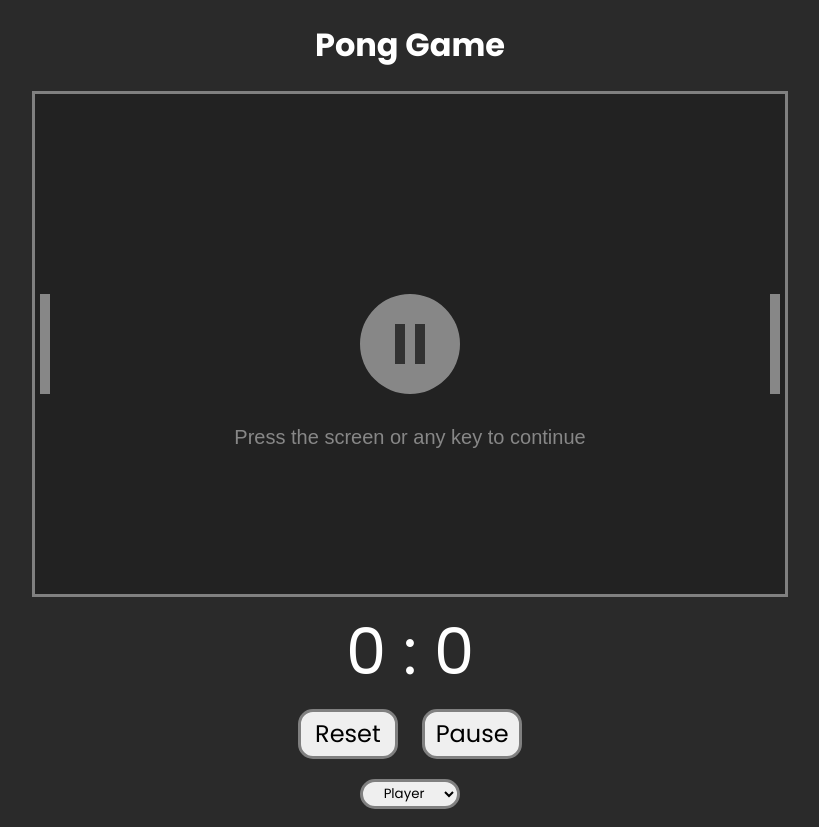
After one commit to brook5407/42KL-ft_transcendence, a Django app: page /pong/ in a window 1280 px wide. The commit adds this page. Shown: the whole page, without its empty margins (230-1049 px from the left). Run offline with Django 5.2, Linux system fonts and the light colour scheme.

Commit message:
added pong to url /pong

```diff
--- a/django/requirements.txt
+++ b/django/requirements.txt
@@ -16,7 +16,6 @@ djangorestframework==3.15.2
 hyperlink==21.0.0
 idna==3.6
 incremental==22.10.0
-install==1.3.5
 Markdown==3.6
 oauthlib==3.2.2
 pillow==10.2.0
--- /dev/null
+++ b/django/src/base/templates/pong.html
@@ -0,0 +1,35 @@
+<!DOCTYPE html>
+<html lang="en">
+{% load static %}
+<head>
+    <meta charset="UTF-8">
+    <meta name="viewport" content="width=device-width, initial-scale=1.0">
+    <!-- <link rel="stylesheet" href="style.css"> -->
+    <link rel="stylesheet" href="{% static 'styles/pong.css' %}" />
+    <title>Pong by Clonie</title>
+    <link rel="icon" type="image/x-icon" href="favicon.ico">
+</head>
+
+<body style="background-color: rgb(42, 42, 42);">
+    <div id="gameContainer">
+        <h1>Pong Game</h1>
+        <canvas id="gameCanvas" height="500" width="750"></canvas>
+        <div id="scoreBoard">0 : 0</div>
+        <button id="resetButton">Reset</button>
+        <button id="pauseButton">Pause</button>
+        <div>
+            <select id="gameMode">
+                <option value="Player">Player</option>
+                <option value="Computer">Computer</option>
+            </select>
+            <!-- <select id="difficulty">
+                <option value="Easy">Easy</option>
+                <option value="Normal">Normal</option>
+                <option value="Hard">Hard</option>
+            </select> -->
+        </div>
+    </div>
+    <!-- <script src="script.js"></script> -->
+    <script type="module" src="{% static 'js/pong.js' %}"></script>
+</body>
+</html>
--- a/django/src/base/urls.py
+++ b/django/src/base/urls.py
@@ -6,4 +6,5 @@ urlpatterns = [
     path("update_profile/", views.profileUpdateView, name="update_profile"),
     path("settings/", views.settings, name="settings"),
     path('profile/<str:pk>', views.userProfile, name='user_profile'),
+    path('pong/', views.pong, name='pong'),
 ]
--- a/django/src/base/views.py
+++ b/django/src/base/views.py
@@ -8,6 +8,8 @@ from .models import Profile
 def home(request):
     return render(request, 'home.html')
 
+def pong(request):
+    return render(request, 'pong.html')
 
 def userProfile(request, pk):
     user = User.objects.get(id=pk)
--- /dev/null
+++ b/django/src/static/js/pong.js
@@ -0,0 +1,291 @@
+const gameCanvas = document.querySelector("#gameCanvas");
+const ctx = gameCanvas.getContext("2d");
+const scoreText = document.querySelector("#scoreBoard");
+const resetButton = document.querySelector("#resetButton");
+const pauseButton = document.querySelector("#pauseButton");
+const gameHeight = gameCanvas.height;
+const gameWidth = gameCanvas.width;
+const boardBackground = "black";
+let pause = true;
+let animationID;
+
+const paddle = {
+	color1: "white",
+	color2: "white",
+	border: "white",
+	speed: 5
+};
+
+let ball = {
+	color: "white",
+	borderColor: "white",
+	radius: 8,
+	speed: 1,
+	x: gameWidth / 2,
+	y: gameHeight / 2,
+	xDirection: 0,
+	yDirection: 0
+};
+
+let intervalID;
+let player1Score = 0;
+let player2Score = 0;
+
+let paddle1 = {
+	width: 10,
+	height: 100,
+	x: 5,
+	y: 200,
+	velocity: 0
+};
+
+let paddle2 = {
+	width: 10,
+	height: 100,
+	x: gameWidth - 15,
+	y: gameHeight - 300,
+	velocity: 0
+};
+
+document.addEventListener("keydown", (event) => {
+	// console.log(keyPressed);
+	switch(event.key) {
+		case('Escape'):
+			togglePause();
+			break;
+		default:
+			pause = false;
+			break;
+	}
+
+	if (!pause) {
+		if (event.key === 'w')
+			paddle1.velocity = -paddle.speed;
+		else if (event.key === 's')
+			paddle1.velocity = paddle.speed;
+		else if (event.key === 'ArrowUp')
+			paddle2.velocity = -paddle.speed;
+		else if (event.key === 'ArrowDown')
+			paddle2.velocity = paddle.speed;
+	}
+});
+
+document.addEventListener('keyup', (event) => {
+	if (event.key === 'w' || event.key === 's')
+		paddle1.velocity = 0;
+	else if (event.key === 'ArrowUp' || event.key === 'ArrowDown')
+		paddle2.velocity = 0;
+});
+
+resetButton.addEventListener("click", resetGame);
+pauseButton.addEventListener("click", togglePause);
+gameCanvas.addEventListener("click", togglePause);
+
+const gameModeSelect = document.getElementById('gameMode');
+const difficultySelect = document.getElementById('difficulty');
+let difficultySpeed = 0;
+
+gameModeSelect.addEventListener('change', function() {
+	if (gameModeSelect.value == "Player") {
+		// difficultySelect.style.display = 'none'; // Hide difficulty select
+		resetGame();
+		cancelAnimationFrame(animationID);
+		// console.log(gameModeSelect.value);
+		gameLoop();
+	}
+	else if (gameModeSelect.value === "Computer") {
+		// difficultySelect.style.display = 'inline'; // Show difficulty select
+		resetGame();
+		cancelAnimationFrame(animationID);
+		// console.log(gameModeSelect.value);
+		gameLoop();
+	}
+});
+
+gameStart();
+
+function gameStart() {
+	createBall();
+	gameLoop();
+};
+
+function togglePause() {
+	pause = !pause;
+};
+
+function pauseOverlay() {
+	const midX = gameWidth / 2;
+	const midY = gameHeight / 2;
+	if (pause == true) {
+		ctx.fillStyle = "#222222";
+		ctx.fillRect(0, 0, gameWidth, gameHeight);
+
+		ctx.fillStyle = "#FFFFFF75";
+		ctx.arc(midX, midY, 50, 0, 2 * Math.PI);
+		ctx.fill();
+		ctx.fillRect(paddle1.x, paddle1.y, paddle1.width, paddle1.height);
+		ctx.fillRect(paddle2.x, paddle2.y, paddle2.width, paddle2.height);
+
+		ctx.fillStyle = "#323232";
+		ctx.fillRect(midX - 5, midY - 20, -10, 40);
+		ctx.fillRect(midX + 5, midY - 20, 10, 40);
+
+		ctx.fillStyle = "#FFFFFF75";
+		ctx.font = "20px sans-serif";
+		ctx.textAlign = "center";
+		ctx.fillText("Press the screen or any key to continue", midX, midY + 100);
+	}
+};
+
+// difficultySelect.addEventListener('change', function() {
+	// 	if (difficultySelect.value === 'Easy')
+	// 		difficultySpeed = 3;
+	// 	if (difficultySelect.value === 'Normal')
+	// 		difficultySpeed = 4;
+	// 	if (difficultySelect.value === 'Hard')
+	// 		difficultySpeed = 5;
+// };
+
+function updateAIPaddle() {
+	const paddleCenter = paddle2.y + paddle2.height / 2;
+
+	if (ball.y > paddleCenter)
+		paddle2.velocity = ball.speed;
+	else if (ball.y < paddleCenter)
+		paddle2.velocity = -ball.speed;
+	else
+		paddle2.velocity = 0;
+}
+
+function gameLoop() {
+	clearBoard();
+	drawPaddles();
+	update();
+	drawBall(ball.x, ball.y);
+	checkCollision();
+	if (gameModeSelect.value == "Computer") {
+		updateAIPaddle();
+	}
+	updateScore();
+	pauseOverlay();
+	animationID = requestAnimationFrame(gameLoop);
+};
+
+function clearBoard() {
+	ctx.fillStyle = boardBackground;
+	ctx.fillRect(0, 0, gameWidth, gameHeight);
+};
+
+function drawPaddles() {
+	ctx.strokeStyle = paddle.border;
+
+	ctx.fillStyle = paddle.color1;
+	ctx.fillRect(paddle1.x, paddle1.y, paddle1.width, paddle1.height);
+	ctx.strokeRect(paddle1.x, paddle1.y, paddle1.width, paddle1.height);
+
+	ctx.fillStyle = paddle.color2;
+	ctx.fillRect(paddle2.x, paddle2.y, paddle2.width, paddle2.height);
+	ctx.strokeRect(paddle2.x, paddle2.y, paddle2.width, paddle2.height);
+};
+
+function createBall() {
+	ball.speed = 2;
+	if (Math.round(Math.random()) == 1)
+		ball.xDirection = 1;
+	else
+		ball.xDirection = -1;
+	if (Math.round(Math.random()) == 1)
+		ball.yDirection = 1;
+	else
+		ball.yDirection = -1;
+	ball.x = gameWidth / 2;
+	ball.y = gameHeight / 2;
+	drawBall(ball.x, ball.y);
+};
+
+function update() {
+	if (pause == false) {
+		ball.x += (ball.speed * ball.xDirection);
+		ball.y += (ball.speed * ball.yDirection);
+	}
+	paddle1.y += paddle1.velocity;
+	paddle2.y += paddle2.velocity;
+
+	if(paddle1.y < 0)
+		paddle1.y = 0;
+	if(paddle1.y > gameHeight - paddle1.height)
+		paddle1.y = gameHeight - paddle1.height;
+	if(paddle2.y < 0)
+		paddle2.y = 0;
+	if(paddle2.y > gameHeight - paddle2.height)
+		paddle2.y = gameHeight - paddle1.height;
+};
+
+function drawBall(x, y) {
+	ctx.fillStyle = ball.color;
+	ctx.strokeStyle = ball.borderColor;
+	ctx.lineWidth = 2;
+	ctx.beginPath();
+	ctx.arc(ball.x, ball.y, ball.radius, 0, 2 * Math.PI);
+	ctx.stroke();
+	ctx.fill();
+};
+
+function checkCollision() {
+	if (ball.y <= 0 + ball.radius)
+		ball.yDirection *= -1;
+	if (ball.y >= gameHeight - ball.radius)
+		ball.yDirection *= -1;
+	if (ball.x <= 0) {
+		player2Score += 1;
+		createBall();
+		return;
+	}
+	if (ball.x >= gameWidth) {
+		player1Score += 1;
+		createBall();
+		return;
+	}
+	if (ball.x <= (paddle1.x + paddle1.width + ball.radius)) {
+		if (ball.y > paddle1.y && ball.y < paddle1.y + paddle1.height) {
+			ball.x = (paddle1.x + paddle1.width) + ball.radius; // if ball gets stuck
+			ball.xDirection *= -1;
+			ball.speed += 0.5;
+		}
+	}
+	if (ball.x >= (paddle2.x - ball.radius)) {
+		if (ball.y > paddle2.y && ball.y < paddle2.y + paddle2.height) {
+			ball.x = paddle2.x - ball.radius; // if ball gets stuck
+			ball.xDirection *= -1;
+			ball.speed += 0.5;
+		}
+	}
+	// console.log(ball.speed);
+};
+
+function updateScore() {
+	scoreText.textContent = `${player1Score} : ${player2Score}`;
+	if (player1Score == 5) {
+		alert("Left Player Wins!");
+		resetGame();
+	}
+	else if (player2Score == 5) {
+		alert("Right Player Wins!");
+		resetGame();
+	}
+};
+
+function resetGame() {
+	player1Score = 0;
+	player2Score = 0;
+	paddle1.y = 200;
+	paddle2.y = 200;
+	ball.speed = 3;
+	paddle1.velocity = 0;
+	paddle2.velocity = 0;
+	ball.x = gameWidth / 2;
+	ball.y = gameHeight / 2;
+	pause = true;
+	updateScore();
+	createBall();
+};
--- /dev/null
+++ b/django/src/static/styles/pong.css
@@ -0,0 +1,48 @@
+@import url('https://fonts.googleapis.com/css2?family=Poppins:ital,wght@0,100;0,200;0,300;0,400;0,500;0,600;0,700;0,800;0,900;1,100;1,200;1,300;1,400;1,500;1,600;1,700;1,800;1,900&display=swap');
+* {
+	font-family:'Poppins', sans-serif;
+}
+h1 {
+	color: white;
+}
+#gameContainer {
+	text-align: center;
+}
+#gameCanvas {
+	border: 3px solid grey;
+}
+#scoreBoard {
+	font-size: 64px;
+	color: white;
+}
+#resetButton {
+	font-size: 24px;
+	width: 100px;
+	height: 50px;
+	border: 3px solid grey;
+	border-radius: 15px;
+	cursor: pointer;
+	color: black;
+	margin: 10px;
+}
+#pauseButton {
+	font-size: 24px;
+	width: 100px;
+	height: 50px;
+	border: 3px solid grey;
+	border-radius: 15px;
+	cursor: pointer;
+	color: black;
+	margin: 10px;
+}
+#blurCanvas {
+	background: rgba(255,255,255,.8);
+}
+select {
+	margin: 10px;
+	width: 100px;
+	height: 30px;
+	text-align: center;
+	border: 3px solid grey;
+	border-radius: 15px;
+}
```
Also changed, not shown: django/src/templates/main.html (line endings or trailing spaces), 1 other file.
